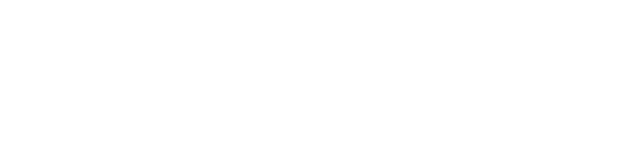
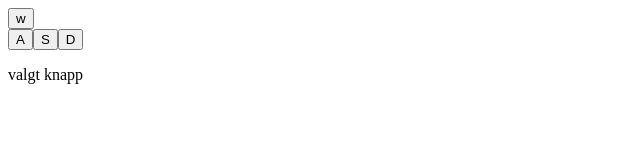
Before and after one commit to WellDone88/This-Oppgave, a plain HTML site: page index.html in a window 1280 px wide. Shown: the whole page, without its empty margins (0-640 px from the left). Drawn offline with Linux system fonts and the light colour scheme.

Commit message:
Update index.html

```diff
--- a/index.html
+++ b/index.html
@@ -14,6 +14,9 @@ Oppdater tekstfeltet til å vise frem hvilke knapper du har trykt
 på ved å bruke variabler, this og funksjon med parameter -->
 
 
+<button>w</button><br>
+<button>A</button><button>S</button><button>D</button>
+<p>valgt knapp</p>
 
 
 </body>
```
